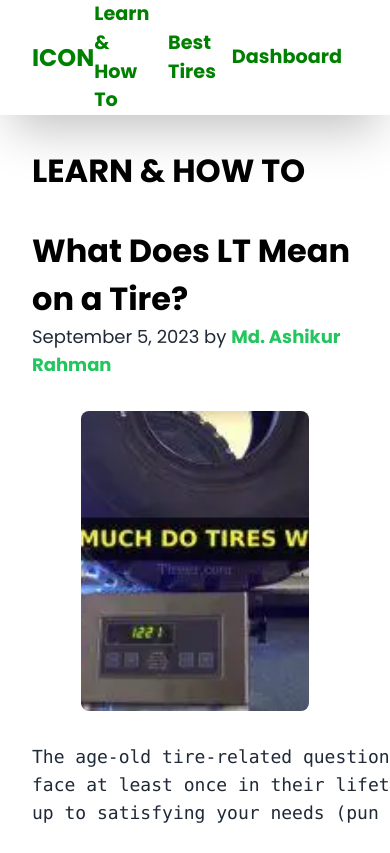
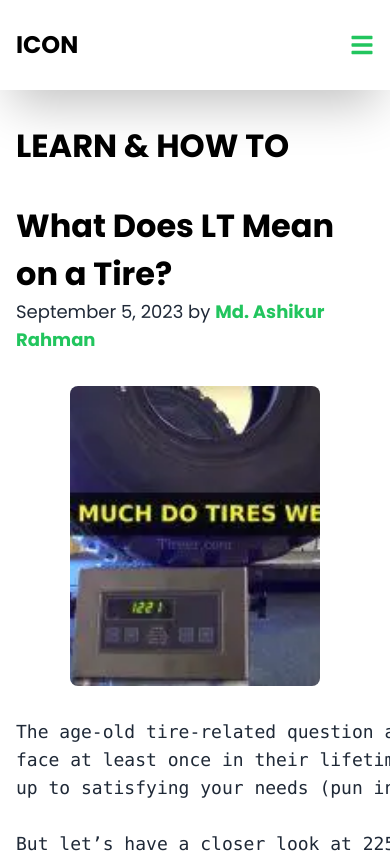
Before and after one commit to mdsultanmahmud/mrtirerack, a Next.js app: page /tricks in a window 390 px wide. Shown: the top 853 px of the page. Built offline with nearby package versions, Linux system fonts and the light colour scheme.

Commit message:
responsive done

```diff
--- a/src/components/common/Navbar.js
+++ b/src/components/common/Navbar.js
@@ -3,30 +3,39 @@ import React, { useState } from 'react';
 import styles from '@/styles/navbar.module.css'
 import { AiOutlineSearch } from 'react-icons/ai'
 import { RxCross1 } from 'react-icons/rx'
+import { FaBars } from 'react-icons/fa';
+import { ImCross } from 'react-icons/im'
 const Navbar = () => {
-    const [search, setSearch] = useState(false)
+    const [navbar, setNavbar] = useState(false)
     return (
         <div className='shadow-2xl'>
             <div className='mainContainer'>
-                <nav className={`${styles.navContainer} px-[2rem]`}>
+                <nav className={`hidden lg:flex items-center justify-between ${styles.navContainer} px-[2rem]`}>
                     <ul>
                         <Link href={"/"} className='text-2xl uppercase font-bold'>Icon</Link>
                     </ul>
-                    <ul>
-
+                    <ul className='flex items-center '>
                         <li><Link href={"/tricks"}>Learn & How To</Link></li>
                         {/* <li><Link href={"review"}>Tire Review</Link></li> */}
                         <li><Link href={"/best-tire"}>Best Tires</Link></li>
                         <li><Link href={"/dashboard/learn-how-to"}>Dashboard</Link></li>
-                        {/* <div>
-                            <input hidden={!search} autoFocus />
-                            {
-                                !search ?
-                                    <AiOutlineSearch size={28} className='cursor-pointer' onClick={() => setSearch(true)} />
-                                    :
-                                    <RxCross1 size={24} className='cursor-pointer' onClick={() => setSearch(false)} />
-                            }
-                        </div> */}
+                    </ul>
+                </nav>
+                <nav className={`px-[1rem] lg:hidden relative h-[90px]`}>
+                    <ul className='flex items-center justify-between h-full'>
+                        <Link href={"/"} className='text-2xl uppercase font-bold'>Icon</Link>
+                        {
+                            !navbar ?
+                                <FaBars onClick={() => setNavbar(true)} size={24} className='text-green-500' />
+                                :
+                                <ImCross onClick={() => setNavbar(false)} size={24} className='text-green-500' />
+                        }
+                    </ul>
+                    <ul className={`z-10 transform duration-300 px-[1rem] ${navbar ? "h-[200px]" : "h-[0px]"} overflow-hidden absolute top-[100%] left-0 bg-white font-semibold text-green-500 text-lg w-full`}>
+                        <li className='pt-4'><Link href={"/tricks"}>Learn & How To</Link></li>
+                        {/* <li><Link href={"review"}>Tire Review</Link></li> */}
+                        <li><Link href={"/best-tire"}>Best Tires</Link></li>
+                        <li><Link href={"/dashboard/learn-how-to"}>Dashboard</Link></li>
                     </ul>
                 </nav>
             </div>
--- a/src/components/home/Banner.js
+++ b/src/components/home/Banner.js
@@ -32,7 +32,8 @@ const Banner = () => {
         slidesToShow: 1,
         slidesToScroll: 1,
         autoplay: true,
-        autoplaySpeed: 3000
+        autoplaySpeed: 3000,
+        arrows: false
     };
 
     const handleSearch = e =>{
@@ -50,7 +51,7 @@ const Banner = () => {
                                 <Image className='w-[100vw] h-[100vh]' src={banner.img} width={500} height={500} alt='image of the banner' />
                                 <div className='absolute top-0 left-0 bg-[rgba(0,0,0,0.7)] w-[100vw] h-[100vh] grid place-items-center'>
                                     <div className='mainContainer'>
-                                        <div className='w-[70%] mx-auto text-center'>
+                                        <div className='w-[95%] md:w-[80%] mx-auto text-center'>
                                             <h1 className='text-white text-[2rem] md:text-[3rem] text-green-500'>When The Rubber Hits The Road</h1>
                                             <p className='text-white text-lg'>We provide guides, tips, tricks, and reviews for some of the best tires on the market that can be had for the absolute best price.</p>
                                             <form onSubmit={handleSearch}>
@@ -59,17 +60,17 @@ const Banner = () => {
                                                     <button type='submit' className='text-white'><AiOutlineSearch size={24} /></button>
                                                 </div>
                                             </form>
-                                            <div className='mt-8 grid grid-cols-1 md:grid-cols-2 gap-12'>
+                                            <div className='mt-8 grid grid-cols-1 md:grid-cols-2 gap-4 md:gap-12'>
                                                 {/* <Link href={"/review"} className='relative '>
                                                     <Image src={tireR} alt='review image' width={200} height={200} className='h-[200px] w-full' />
                                                     <h2 className='absolute top-0 left-0 grid place-items-center h-full w-full bg-[rgba(0,0,0,0.2)] text-4xl text-white'><span>#Review</span></h2>
                                                 </Link> */}
                                                 <Link href={"/best-tire"} className='relative'>
-                                                    <Image src={tireR} alt='review image' width={200} height={200} className='h-[200px] w-full' />
+                                                    <Image src={tireR} alt='review image' width={200} height={200} className='h-[100px] md:h-[200px] w-full' />
                                                     <h2 className='absolute top-0 left-0 grid place-items-center h-full w-full bg-[rgba(0,0,0,0.2)] text-4xl text-white'><span>#Best</span></h2>
                                                 </Link>
                                                 <Link href={"/tricks"} className='relative'>
-                                                    <Image src={tireR} alt='review image' width={200} height={200} className='h-[200px] w-full' />
+                                                    <Image src={tireR} alt='review image' width={200} height={200} className='h-[100px] md:h-[200px] w-full' />
                                                     <h2 className='absolute top-0 left-0 grid place-items-center h-full w-full bg-[rgba(0,0,0,0.2)] text-4xl text-white'><span>#Learn</span></h2>
                                                 </Link>
                                             </div>
--- a/src/pages/best-tire/[BestTireDetails].js
+++ b/src/pages/best-tire/[BestTireDetails].js
@@ -1,4 +1,5 @@
 import RootLayout from "@/components/layout/RootLayout";
+import Head from "next/head";
 import Image from "next/image";
 import toast from "react-hot-toast";
 
@@ -55,7 +56,11 @@ const BestTireDetailsPage = ({ tire, allComments }) => {
     return (
         <div>
             <div className="mainContainer px-4">
-                <h1 className="text-[1rem] md:text-[2rem]  uppercase font-semibold mt-8">{mainHeading}</h1>
+                <Head>
+                    <title>{mainHeading} - MR Tire Rack</title>
+                    <meta name="description" content={`Details about ${mainHeading}. Read this informative article about ${mainHeading}.`} />
+                </Head>
+                <h1 className="text-[1.5rem] md:text-[2rem]  uppercase font-semibold mt-8">{mainHeading}</h1>
                 <p className="text-lg text-gray-700 font-semibold">By <span className="text-green-500">{authorName}</span></p>
                 <div className="my-12 text-justify text-lg"><strong>Details:</strong>
                     {
@@ -63,7 +68,7 @@ const BestTireDetailsPage = ({ tire, allComments }) => {
                     }
                 </div>
                 {inputList?.map((item, index) => <div className="mb-12" key={index}>
-                    <h2 className="text-center text-3xl font-semibold mb-4">{index + 1}. {item.title}</h2>
+                    <h2 className="text-center text-2xl md:text-3xl font-semibold mb-4">{index + 1}. {item.title}</h2>
                     <Image src={item.img} width={500} height={500} alt="img of the tires" className="mx-auto w-full md:w-4/5 rounded-lg h-[300px] md:h-[500px] my-8" />
                     <div className="my-12 text-justify text-lg"><strong>Details:</strong>
                         {
--- a/src/pages/best-tire/index.js
+++ b/src/pages/best-tire/index.js
@@ -14,7 +14,7 @@ const BestTiresPage = (props) => {
                                 <Image src={blog?.mainImgUrl} width={1000} height={500} alt='image of the blog' className="w-full mx-auto my-8 rounded-lg h-[300px] md:h-[350px] object-cover" />
                             </div>
                             <div className='p-4'>
-                                <h2 className='text-[2rem] font-semibold'>{blog?.mainHeading}</h2>
+                                <h2 className='text-2xl md:text-[2rem] font-semibold'>{blog?.mainHeading}</h2>
                                 <p className='mb-4 text-gray-800 text-lg'>{blog?.date} by <span className='text-green-500 font-semibold'>{blog?.authorName}</span></p>
                                 <p className='text-lg text-gray-800 text-justify'>{blog?.shortDetails?.slice(0,400)}...</p>
                                 <Link href={`/best-tire/${blog?._id}`}><button className='text-green-500 text-xl mt-2'>Details</button></Link>
--- a/src/pages/tricks/index.js
+++ b/src/pages/tricks/index.js
@@ -200,7 +200,7 @@ into you.
     return (
         <div>
             <div className='mainContainer'>
-                <div className='px-8'>
+                <div className='px-4 md:px-8'>
                     <h1 className='text-[2rem] md:text-[3rem] my-8 uppercase font-semibold'>Learn & how to</h1>
                     {
                         blogItems.map(blog => <div key={blog.id} className='mb-20'>
--- a/src/styles/navbar.module.css
+++ b/src/styles/navbar.module.css
@@ -1,12 +1,8 @@
 .navContainer{
     min-height: 100px;
     color: green;
-    display: flex;
-    align-items: center;
-    justify-content: space-between;
     position: relative;
 }
-
 .navContainer ul li {
     list-style: none;
     margin-right: 1rem;
@@ -19,10 +15,10 @@
 .navContainer ul li a:hover{
     opacity: 0.7;
 }
-.navContainer ul:last-child{
+/* .navContainer ul:last-child{
     display: flex;
     align-items: center;
-}
+} */
 
 .navContainer ul input {
     width: 96%;
```
